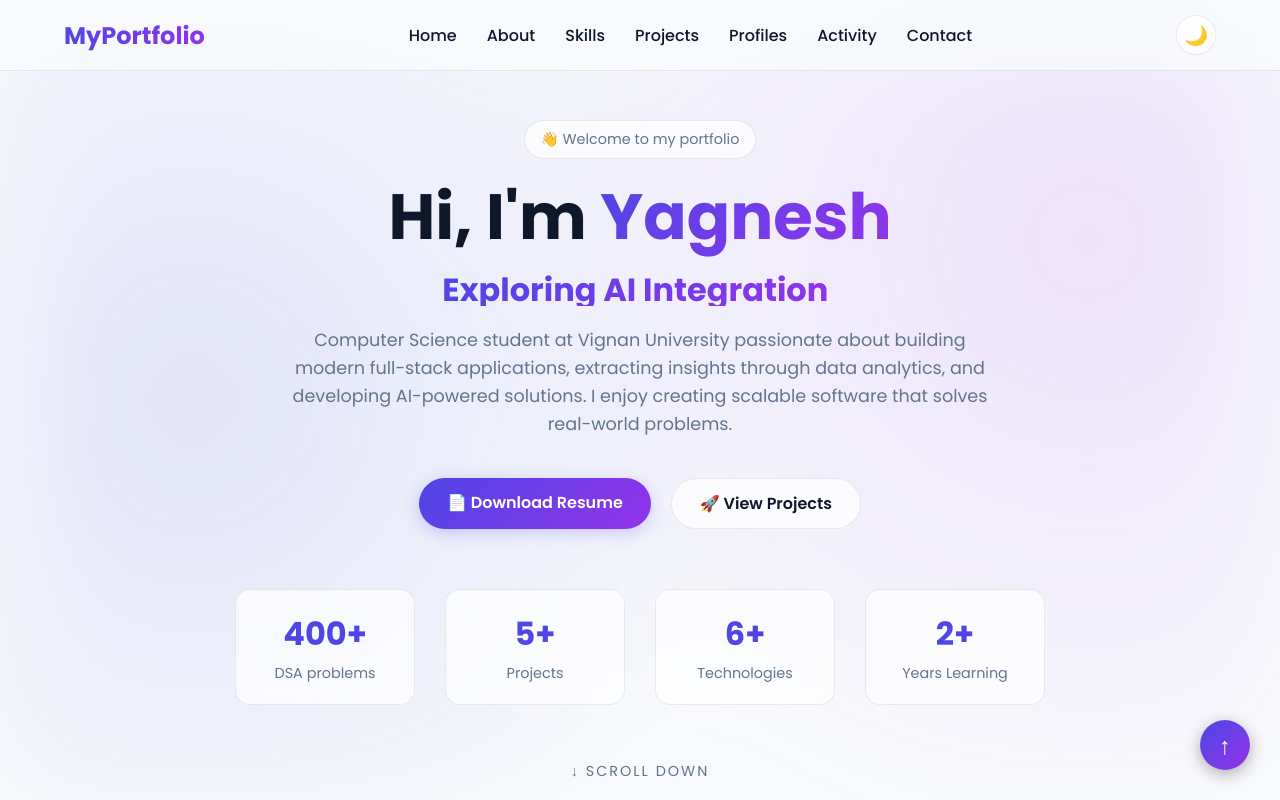
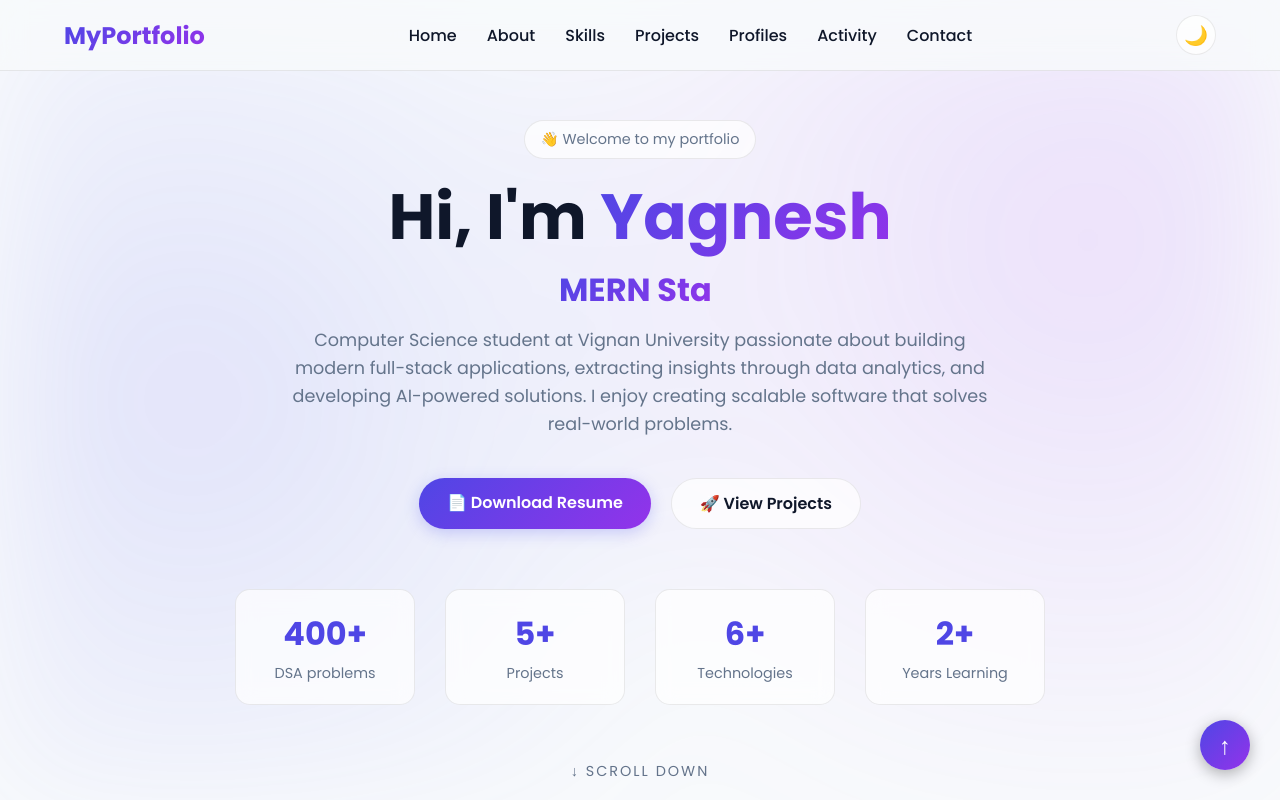
Before and after one commit to yagnesh471/myprofile, a React (Vite) app: page / in a window 1280 px wide. Shown: the top 800 px of the page. Built offline with nearby package versions, Linux system fonts and the light colour scheme; no server answers.

Commit message:
Replace 'Exploring AI Integration' with 'AI Enthusiast'

```diff
--- a/src/App.jsx
+++ b/src/App.jsx
@@ -20,7 +20,7 @@ export default function Portfolio() {
 
   const roles = [
     "MERN Stack Developer",
-    "Exploring AI Integration",
+    "AI Enthusiast",
   ];
 
   const [currentRole, setCurrentRole] = useState("");
```
